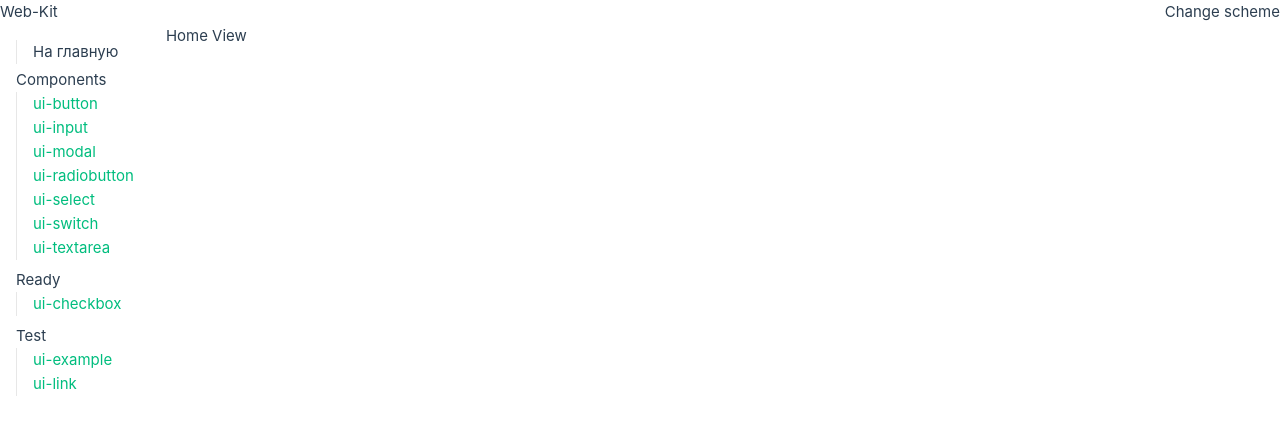
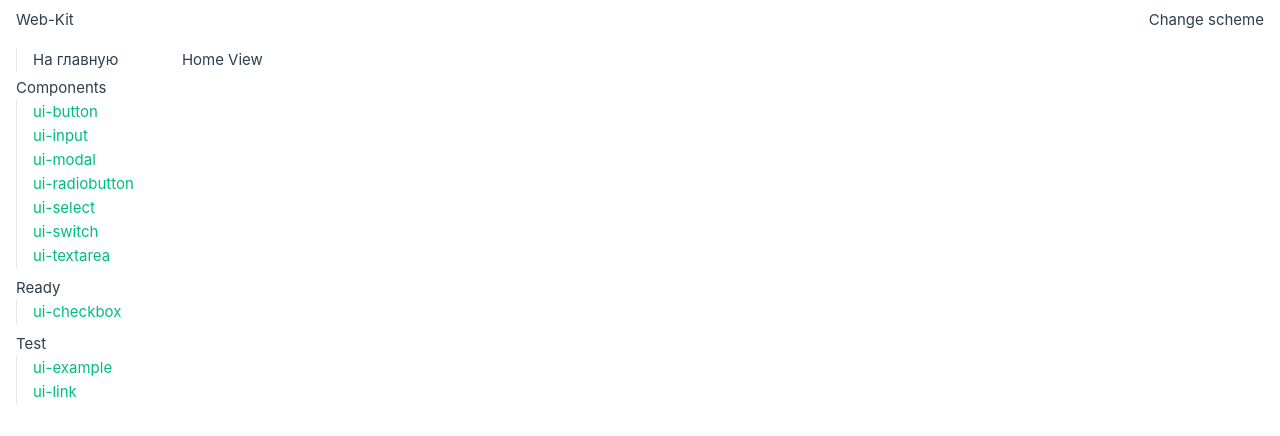
Before and after one commit to zheltkevich/web-kit, a Vue app: page / in a window 1280 px wide. Shown: the top 436 px of the page. Built offline with nearby package versions, Linux system fonts and the light colour scheme.

Commit message:
Update styles

```diff
--- a/src/App.vue
+++ b/src/App.vue
@@ -18,7 +18,7 @@ const routes = $router.getRoutes()
 /* stylelint-disable-next-line selector-max-id */
 #app {
     display: grid;
-    grid-template-rows: auto 1fr auto; /* header и main */
+    grid-template-rows: auto 1fr 44px; /* header и main */
     grid-template-columns: 1fr; /* Навигацию убираем из потока для мобильных */
     overflow: hidden;
     height: 100vh;
--- a/src/components/app/AppHeader.vue
+++ b/src/components/app/AppHeader.vue
@@ -12,5 +12,6 @@
     display: flex;
     align-items: center;
     justify-content: space-between;
+    padding: 8px 16px;
 }
 </style>
--- a/src/components/app/AppMain.vue
+++ b/src/components/app/AppMain.vue
@@ -11,3 +11,11 @@
         </RouterView>
     </main>
 </template>
+
+<style lang="scss">
+.app-main {
+    article {
+        padding: 8px 16px;
+    }
+}
+</style>
--- a/src/components/app/AppNav.vue
+++ b/src/components/app/AppNav.vue
@@ -88,6 +88,7 @@ const listStyles = computed(() => {
     bottom: 0;
     display: flex;
     flex-direction: column;
+    grid-row: 3;
     overflow: hidden;
     width: 100%;
     background-color: var(--color-background);
@@ -103,7 +104,7 @@ const listStyles = computed(() => {
     &__panel {
         display: flex;
         justify-content: space-between;
-        padding: 16px;
+        padding: 8px 16px;
 
         @media (width > 768px) {
             display: none;
@@ -129,7 +130,7 @@ const listStyles = computed(() => {
     }
 
     &__list-wrapper {
-        padding: 16px;
+        padding: 8px 16px;
     }
 
     &__toggle {
```
